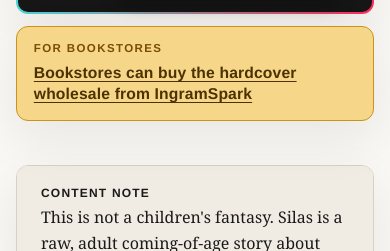
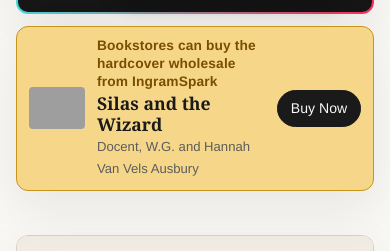
Before and after one commit to eticzon-eng/wg-docent-site, a plain HTML site: page book.html in a window 390 px wide. Shown: the part 832-1083 px from the top of the page. Drawn offline with Linux system fonts and the light colour scheme; grey boxes are pictures that could not be loaded.

Commit message:
Restore the IngramSpark banner and add Book page marks.
Put the original wholesale card back beside the TikTok Shop banner, and add two unlabeled links after the Book page footer.

Co-authored-by: eticzon-eng <eticzon-eng@users.noreply.github.com>

```diff
--- a/book.html
+++ b/book.html
@@ -147,10 +147,15 @@
           </a>
         </div>
       </div>
-      <div class="printer-banner-wholesale">
-        <p class="printer-banner-kicker">For bookstores</p>
-        <a class="printer-banner-note" href="https://shop.ingramspark.com/b/084?params=iZlDhQWvcaGsZ76PvGfT9fQfInpW1N8zh0ZOW9kQOO2" target="_blank" rel="noopener noreferrer">Bookstores can buy the hardcover wholesale from IngramSpark</a>
-      </div>
+      <a class="printer-banner-card" href="https://shop.ingramspark.com/b/084?params=iZlDhQWvcaGsZ76PvGfT9fQfInpW1N8zh0ZOW9kQOO2" target="_blank" rel="noopener noreferrer">
+        <img src="https://image-hub-cloud.lightningsource.com/2011-04-01/Images/front_cover/x200/sku/9798997124717.jpg?viewkey=361b253be1a44f8da1103b022df74afae7c4aa6b0ea47c385ad0e134e9bc8a8e" alt="Hardcover cover of Silas and the Wizard">
+        <span class="printer-banner-copy">
+          <span class="printer-banner-note">Bookstores can buy the hardcover wholesale from IngramSpark</span>
+          <span class="printer-banner-title">Silas and the Wizard</span>
+          <span class="printer-banner-authors">Docent, W.G. and Hannah Van Vels Ausbury</span>
+        </span>
+        <span class="printer-banner-buy">Buy Now</span>
+      </a>
     </div>
   </aside>
 
@@ -317,6 +322,11 @@
     </div>
   </footer>
 
+  <div class="page-marks" id="page-marks">
+    <a class="page-mark page-mark-filled" href="https://www.wizardhatbooks.com/checkout.html"></a>
+    <a class="page-mark page-mark-open" href="https://www.wizardhatbooks.com/checkout-complete.html?preview=1"></a>
+  </div>
+
   <script src="js/main.js"></script>
 </body>
 </html>
--- a/css/style.css
+++ b/css/style.css
@@ -156,13 +156,12 @@ a {
   width: min(var(--max), calc(100% - 2rem));
   margin: 0 auto;
   display: grid;
-  grid-template-columns: minmax(0, 1.45fr) minmax(0, 1fr);
+  grid-template-columns: minmax(0, 1fr) minmax(0, 1.25fr);
   gap: 0.75rem;
   align-items: stretch;
 }
 
-.printer-banner-shop,
-.printer-banner-wholesale {
+.printer-banner-shop {
   min-width: 0;
   border-radius: var(--radius);
   box-shadow: var(--shadow);
@@ -253,39 +252,70 @@ a {
   flex-shrink: 0;
 }
 
-.printer-banner-wholesale {
-  display: flex;
-  flex-direction: column;
-  justify-content: center;
-  gap: 0.4rem;
-  padding: 0.95rem 1.05rem;
-  background: #f6d78a;
-  border: 1px solid #c8941a;
-}
-
-.printer-banner-wholesale .printer-banner-kicker {
+.printer-banner-note {
+  font-family: "Helvetica Neue", Arial, sans-serif;
+  font-size: 0.98rem;
+  font-weight: 700;
+  letter-spacing: 0.01em;
+  line-height: 1.3;
   color: #7a4e00;
 }
 
-.printer-banner-note {
-  font-family: "Helvetica Neue", Arial, sans-serif;
-  font-size: 1.02rem;
-  font-weight: 700;
-  letter-spacing: 0.01em;
-  line-height: 1.35;
-  color: #4d3100;
-  text-decoration: underline;
-  text-underline-offset: 0.16em;
+.printer-banner-card {
+  display: flex;
+  align-items: center;
+  gap: 1.15rem;
+  min-width: 0;
+  padding: 0.75rem 1rem;
+  background: #f6d78a;
+  border: 1px solid #c8941a;
+  border-radius: var(--radius);
+  box-shadow: var(--shadow);
+  text-decoration: none;
+  color: var(--ink);
+  transition: transform 0.15s ease;
 }
 
-.printer-banner-note:hover {
-  color: #1a1a1a;
+.printer-banner-card:hover {
+  transform: translateY(-1px);
 }
 
-.printer-banner-note:focus-visible {
+.printer-banner-card:focus-visible {
   outline: 2px solid var(--ink);
   outline-offset: 3px;
-  border-radius: 2px;
+}
+
+.printer-banner-card img {
+  width: 72px;
+  flex-shrink: 0;
+  border-radius: 4px;
+}
+
+.printer-banner-copy {
+  flex: 1;
+  min-width: 0;
+  display: flex;
+  flex-direction: column;
+  gap: 0.15rem;
+}
+
+.printer-banner-authors {
+  font-family: "Helvetica Neue", Arial, sans-serif;
+  font-size: 0.92rem;
+  color: var(--muted);
+}
+
+.printer-banner-buy {
+  flex-shrink: 0;
+  font-family: "Helvetica Neue", Arial, sans-serif;
+  font-size: 0.95rem;
+  line-height: 1.2;
+  background: var(--ink);
+  color: var(--paper);
+  border: 1px solid var(--ink);
+  border-radius: 999px;
+  padding: 0.7rem 1.15rem;
+  white-space: nowrap;
 }
 
 #reviews {
@@ -1096,6 +1126,28 @@ a {
   margin-bottom: 1rem;
 }
 
+.page-marks {
+  display: flex;
+  justify-content: center;
+  gap: 0.4rem;
+  padding: 0 0 0.85rem;
+}
+
+.page-mark {
+  width: 7px;
+  height: 7px;
+  border: 1px solid #b7b1a8;
+  border-radius: 50%;
+}
+
+.page-mark-filled {
+  background: #b7b1a8;
+}
+
+.page-mark-open {
+  background: transparent;
+}
+
 .header-social a,
 .footer-social a {
   display: inline-flex;
@@ -1312,7 +1364,7 @@ a {
     width: 64px;
   }
 
-  .printer-banner-title {
+  .printer-banner-shop .printer-banner-title {
     font-size: 1.22rem;
   }
 
@@ -1322,8 +1374,30 @@ a {
     box-sizing: border-box;
   }
 
+  .printer-banner-card {
+    gap: 0.75rem;
+    padding: 0.65rem 0.75rem;
+  }
+
+  .printer-banner-card img {
+    width: 56px;
+  }
+
   .printer-banner-note {
-    font-size: 0.98rem;
+    font-size: 0.86rem;
+  }
+
+  .printer-banner-card .printer-banner-title {
+    font-size: 1.1rem;
+  }
+
+  .printer-banner-authors {
+    font-size: 0.82rem;
+  }
+
+  .printer-banner-buy {
+    padding: 0.55rem 0.8rem;
+    font-size: 0.88rem;
   }
 
   .amazon-buy-row {
```
Also changed, not shown: about.html (+9 -4 lines), contact.html (+9 -4 lines), gallery.html (+9 -4 lines), index.html (+9 -4 lines).
